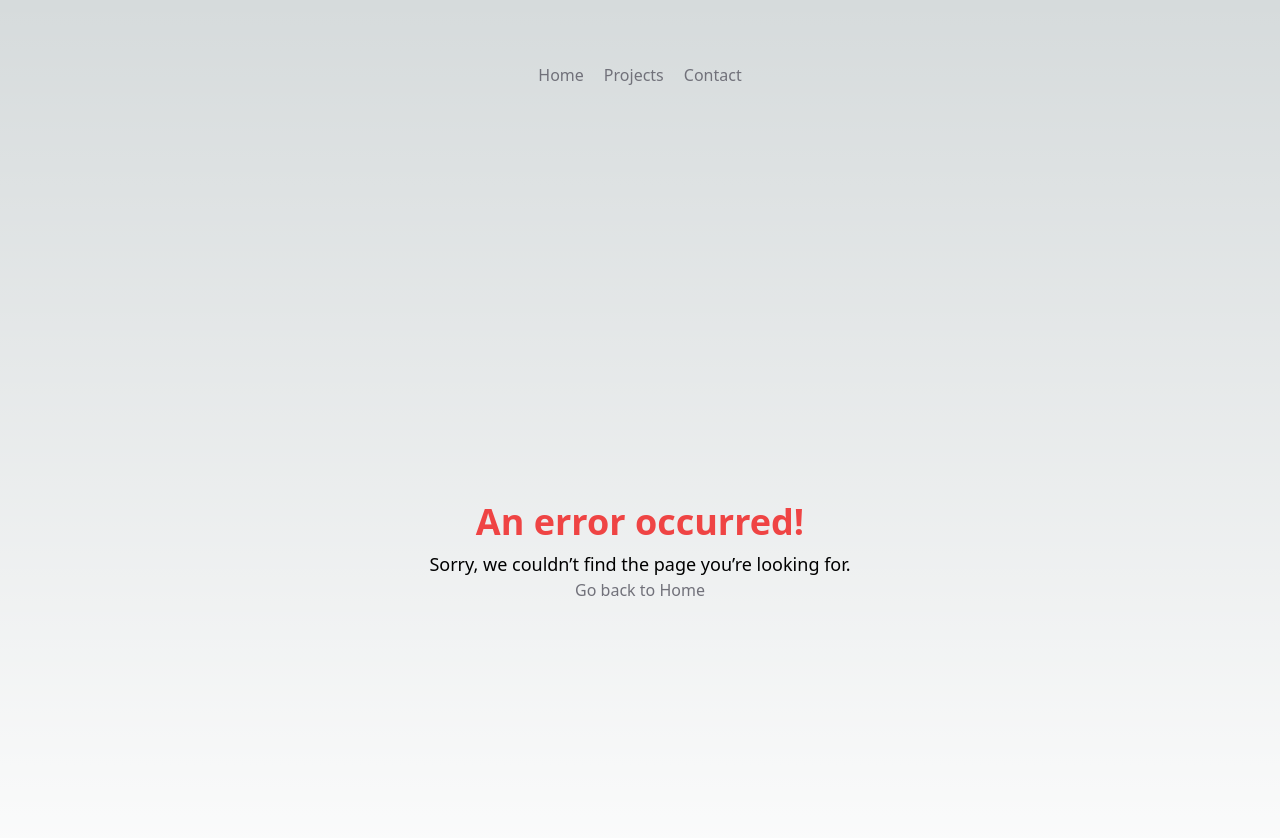
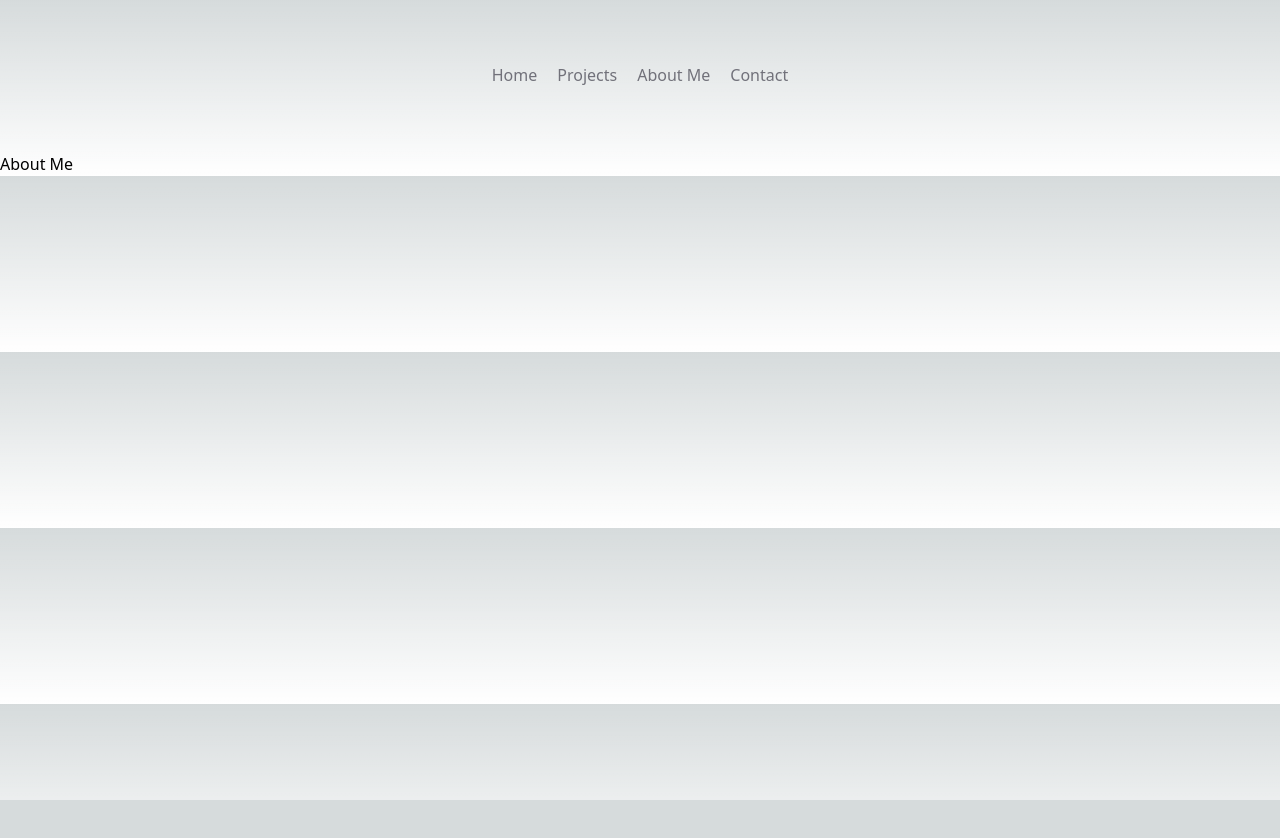
Before and after one commit to john-sprague/code-by-spraguejdev, a React (Vite) app: page /about-me in a window 1280 px wide. Shown: the top 838 px of the page. After the commit the page ends 800 px from the top, so only its background shows below. Built offline with nearby package versions, Linux system fonts and the light colour scheme.

Commit message:
feat: update navigation to include About Me page

```diff
--- a/src/App.tsx
+++ b/src/App.tsx
@@ -1,5 +1,6 @@
 import { createBrowserRouter, RouterProvider } from "react-router-dom";
 import Home from "./routes/Home";
+import AboutMe from "./routes/AboutMe";
 import Projects from "./routes/Projects";
 import Contact from "./routes/Contact";
 import RootLayout from "./routes/RootLayout";
@@ -14,6 +15,10 @@ const router = createBrowserRouter([
       {
         path: "/",
         element: <Home />,
+      },
+      {
+        path: "/about-me",
+        element: <AboutMe />
       },
       {
         path: "/projects",
--- a/src/components/MainNavigation.tsx
+++ b/src/components/MainNavigation.tsx
@@ -7,6 +7,7 @@ const MainNavigation = () => {
                 <ul className="flex items-center justify-center gap-5">
                     <li><Link to='/'  className="text-md duration-500 text-zinc-500 hover:text-zinc-300">Home</Link></li>
                     <li><Link to='/projects'  className="text-md duration-500 text-zinc-500 hover:text-zinc-300">Projects</Link></li>
+                    <li><Link to='/about-me'  className="text-md duration-500 text-zinc-500 hover:text-zinc-300">About Me</Link></li>
                     <li><Link to='/contact'  className="text-md duration-500 text-zinc-500 hover:text-zinc-300">Contact</Link></li>
                 </ul>
             </nav>
--- a/src/components/nav.tsx
+++ b/src/components/nav.tsx
@@ -27,6 +27,7 @@ export const Navigation: React.FC = () => {
 			>
 				<div className="container flex flex-row-reverse items-center justify-between p-6 mx-auto">
 					<div className="flex justify-between gap-8">
+						<p className="duration-200 text-zinc-400 hover:text-zinc-100">About Me</p>
                         <p className="duration-200 text-zinc-400 hover:text-zinc-100">Projects</p>
                         <p className="duration-200 text-zinc-400 hover:text-zinc-100">Contact</p>
 					</div>
--- /dev/null
+++ b/src/routes/AboutMe.tsx
@@ -0,0 +1,7 @@
+const AboutMe: React.FC = () => {
+    return (
+        <div>About Me</div>
+    )
+}
+
+export default AboutMe
```
